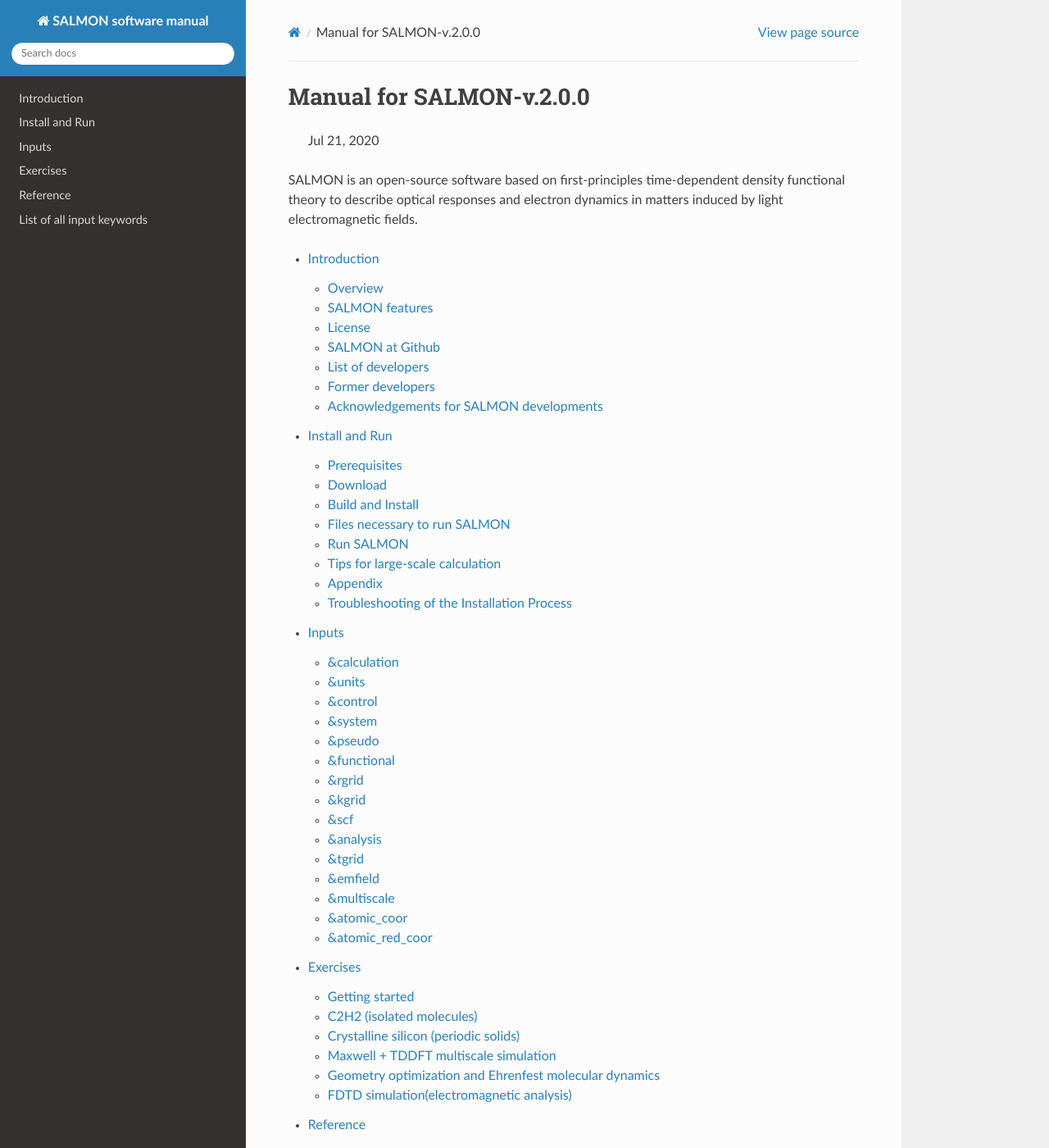
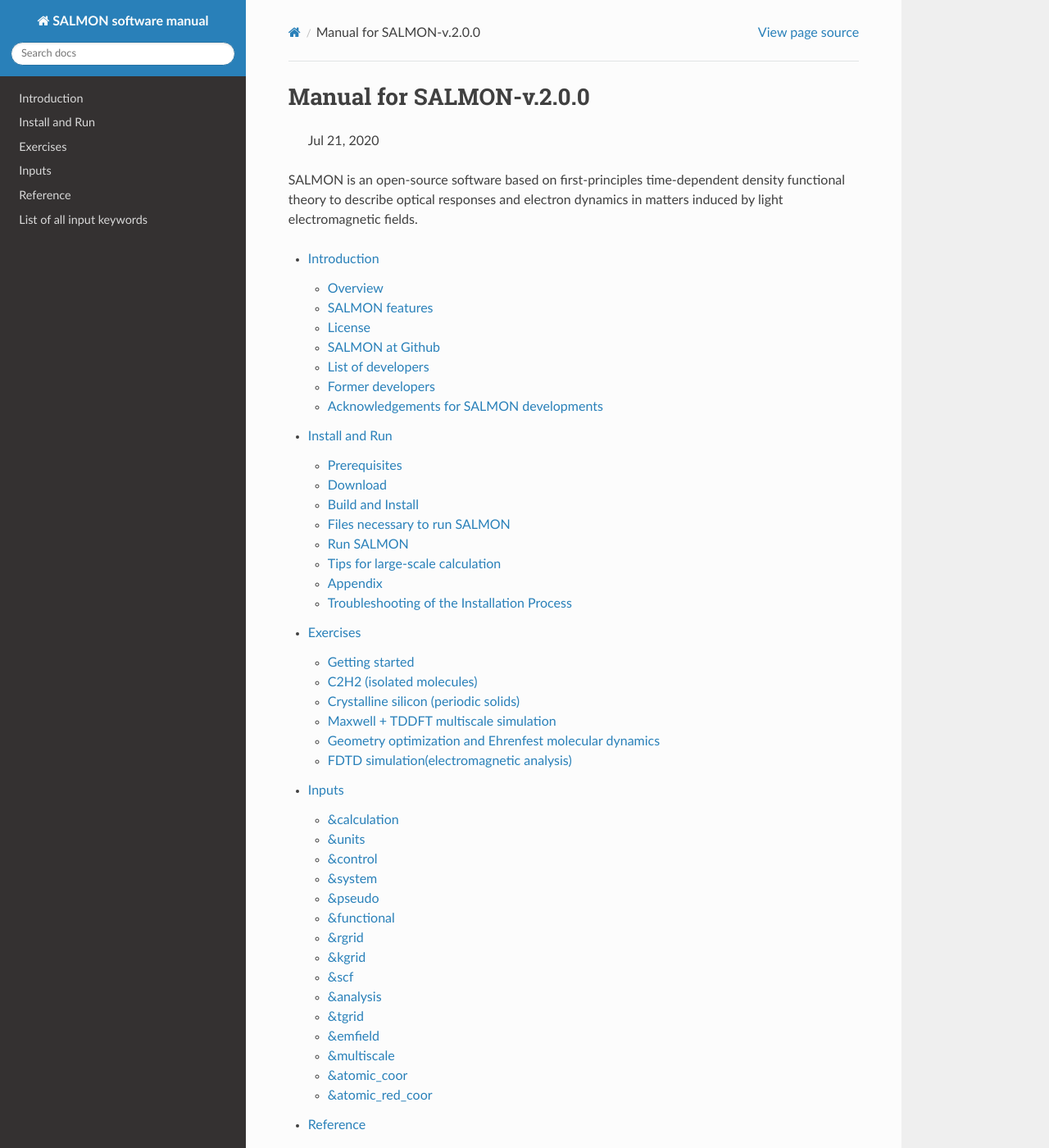
Before and after one commit to SALMON-TDDFT/SALMON-DOCS, a Sphinx documentation site: the page built from source/index.rst, in a window 1280 px wide and 1400 px high. Shown: the whole window at 82% size. Built offline with Sphinx 7.4.7 and the Read the Docs theme 2.0.0, drawn with Linux system fonts in a browser that asks for light colours; formulas are drawn with MathJax 3.

```diff
--- a/source/index.rst
+++ b/source/index.rst
@@ -10,8 +10,8 @@ SALMON is an open-source software based on first-principles time-dependent densi
 
    introduction
    install_and_run
+   exercises
    inputs
-   exercises
    reference
 
 ..   troubleshooting_install
```
